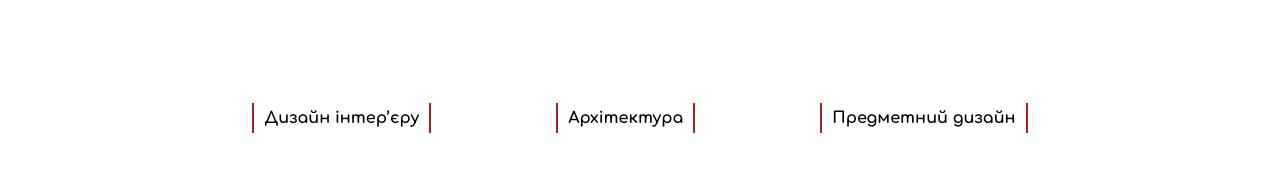
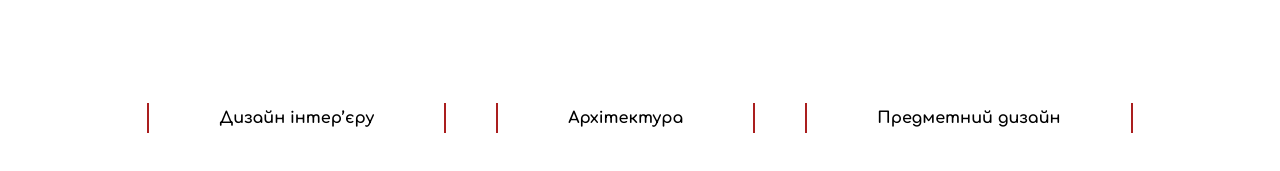
Before and after one commit to Markiayn/SiteTest, a plain HTML site: page index.html in a window 1280 px wide. Shown: the part 391-562 px from the top of the page. Drawn offline with Linux system fonts and the light colour scheme.

Commit message:
Update style.css

```diff
--- a/CSS/style.css
+++ b/CSS/style.css
@@ -76,12 +76,12 @@ a {
 
 .intro__nav li {
     border-left: 2px solid rgba(170, 30, 30, 1);
-    padding-left: 10px;
+    padding-left: 70px;
 
     border-right: 2px solid rgba(170, 30, 30, 1);
-    padding-right: 10px;
+    padding-right: 70px;
 
-    margin: 0px 5%;
+    margin: 0px 2%;
 }
 
 /* --------------------------------Intro_Ends-------------------------------- */
```
